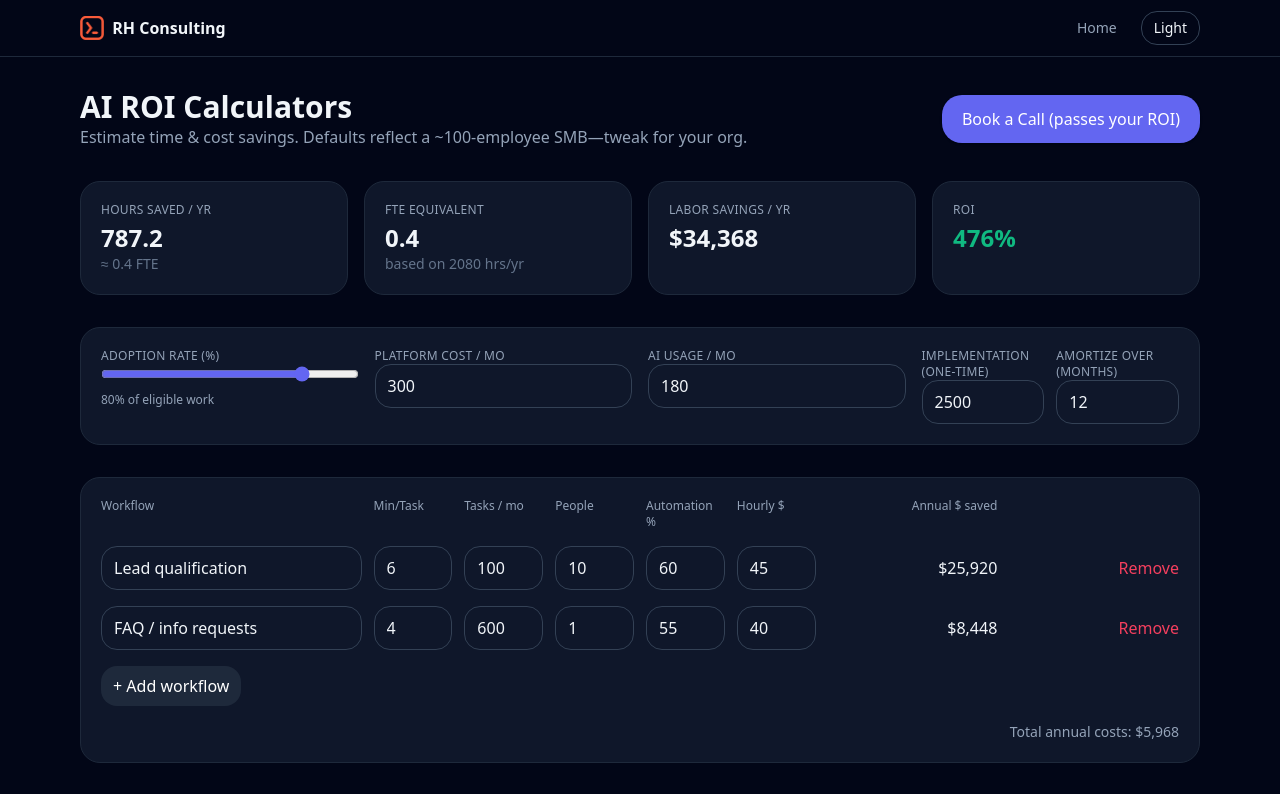
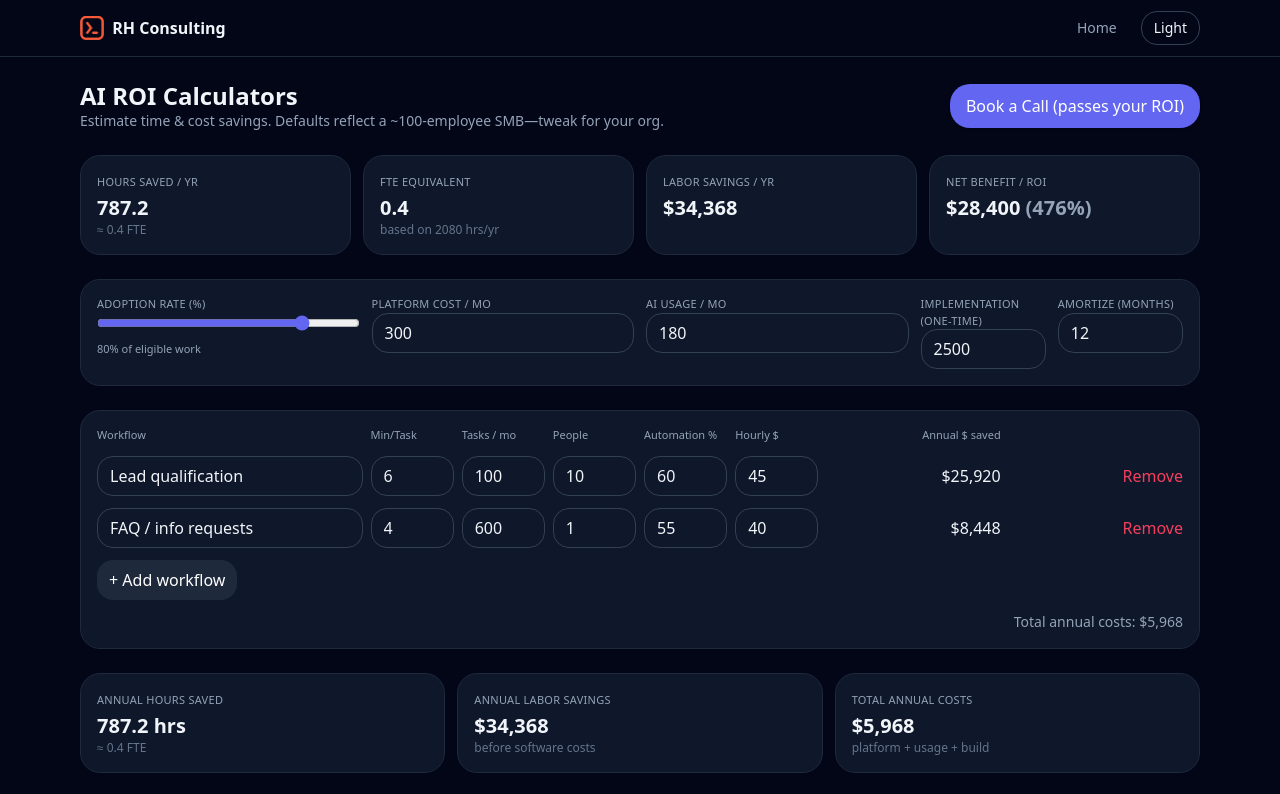
Before and after one commit to rickhancock-droid/rh-consulting-site, a Next.js app: page /roi-calculator in a window 1280 px wide. Shown: the top 794 px of the page. Built offline with nearby package versions, Linux system fonts and the light colour scheme.

Commit message:
ROI: compact layout; single Net benefit/ROI card; fix fit-on-one-screen

```diff
--- a/app/roi-calculator/page.tsx
+++ b/app/roi-calculator/page.tsx
@@ -45,14 +45,13 @@ type Costs = {
   amortizeMonths: number;
 };
 
-/* ---------------- Reusable Number Field (free typing) ---------------- */
+/* ---------------- NumberField (free typing) ---------------- */
 function NumberField({
   value,
   onChange,
   className = "",
   min,
   max,
-  step,
   placeholder,
 }: {
   value: number;
@@ -60,7 +59,6 @@ function NumberField({
   className?: string;
   min?: number;
   max?: number;
-  step?: number;
   placeholder?: string;
 }) {
   const [raw, setRaw] = useState(String(value ?? ""));
@@ -76,7 +74,8 @@ function NumberField({
         const next = e.target.value;
         setRaw(next);
         const normalized = next.replace(/[^\d.\-]/g, "");
-        const parsed = normalized === "" || normalized === "-" ? NaN : Number(normalized);
+        const parsed =
+          normalized === "" || normalized === "-" ? NaN : Number(normalized);
         if (!Number.isNaN(parsed)) {
           let v = parsed;
           if (min != null) v = Math.max(min, v);
@@ -86,7 +85,7 @@ function NumberField({
       }}
       onBlur={() => setRaw(String(value ?? ""))}
       className={[
-        "w-full h-11 rounded-xl border",
+        "w-full h-10 rounded-xl border",
         "bg-white text-slate-900 border-slate-300",
         "dark:bg-slate-900 dark:text-slate-100 dark:border-slate-700",
         "px-3 outline-none focus:ring-2 focus:ring-indigo-500/50",
@@ -97,7 +96,7 @@ function NumberField({
   );
 }
 
-/* ---------------- Default Data (100-employee SMB) ---------------- */
+/* ---------------- Defaults (100-employee SMB) ---------------- */
 const DEFAULT_ROWS: Row[] = [
   {
     id: "lead-qual",
@@ -127,7 +126,7 @@ const DEFAULT_COSTS: Costs = {
 };
 
 export default function ROICalculatorPage() {
-  const [adoption, setAdoption] = useState<number>(80); // %
+  const [adoption, setAdoption] = useState<number>(80);
   const [rows, setRows] = useState<Row[]>(DEFAULT_ROWS);
   const [costs, setCosts] = useState<Costs>(DEFAULT_COSTS);
   const [showExplainer, setShowExplainer] = useState<boolean>(true);
@@ -144,7 +143,6 @@ export default function ROICalculatorPage() {
         r.people *
         (r.automationPct / 100) *
         adoptionRate;
-
       const dollars = hours * r.hourlyCost;
       return { ...r, hoursSaved: hours, dollarsSaved: dollars };
     });
@@ -187,19 +185,19 @@ export default function ROICalculatorPage() {
     roi: Math.round(results.roiPct),
   });
 
-  /* --------- Styling helpers --------- */
+  /* --------- Styles --------- */
   const card = "rounded-2xl border bg-white text-slate-900 border-slate-200 dark:bg-slate-900 dark:text-slate-100 dark:border-slate-800";
   const cardMuted = card + " text-sm";
-  const gridLabel = "text-xs uppercase tracking-wide text-slate-500 dark:text-slate-400";
+  const gridLabel = "text-[11px] uppercase tracking-wide text-slate-500 dark:text-slate-400";
 
   /* --------- Render --------- */
   return (
-    <div className="mx-auto max-w-6xl px-4 py-8 space-y-8">
-      {/* Title + CTA (keep on one line on desktop) */}
-      <div className="flex flex-col md:flex-row items-center justify-between gap-4">
+    <div className="mx-auto max-w-6xl px-4 py-6 space-y-6">
+      {/* Header row: title/desc + CTA */}
+      <div className="flex flex-col md:flex-row md:items-center md:justify-between gap-3">
         <div className="text-left">
-          <h1 className="text-3xl font-bold">AI ROI Calculators</h1>
-          <p className="text-slate-500 dark:text-slate-400">
+          <h1 className="text-2xl font-bold leading-tight">AI ROI Calculators</h1>
+          <p className="text-slate-500 dark:text-slate-400 text-sm">
             Estimate time &amp; cost savings. Defaults reflect a ~100-employee SMB—tweak for your org.
           </p>
         </div>
@@ -208,41 +206,44 @@ export default function ROICalculatorPage() {
           href={calendlyHref}
           target="_blank"
           rel="noopener noreferrer"
-          className="rounded-2xl bg-indigo-500 hover:bg-indigo-600 text-white px-5 py-3 shadow transition-colors"
+          className="rounded-2xl bg-indigo-500 hover:bg-indigo-600 text-white px-4 py-2.5 shadow transition-colors self-start md:self-auto"
         >
           Book a Call (passes your ROI)
         </Link>
       </div>
 
-      {/* Top stats */}
-      <div className="grid grid-cols-1 md:grid-cols-4 gap-4">
-        <div className={cardMuted + " p-5"}>
+      {/* Stat cards — top-right shows Net benefit / ROI (single source of truth) */}
+      <div className="grid grid-cols-1 md:grid-cols-4 gap-3">
+        <div className={cardMuted + " p-4"}>
           <div className={gridLabel}>Hours saved / yr</div>
-          <div className="text-2xl font-semibold mt-1">
+          <div className="text-xl font-semibold mt-0.5">
             {fmt1(results.totalHours)}
           </div>
-          <div className="text-slate-400 dark:text-slate-500">≈ {fmt1(results.fte)} FTE</div>
+          <div className="text-slate-400 dark:text-slate-500 text-xs">≈ {fmt1(results.fte)} FTE</div>
         </div>
-        <div className={cardMuted + " p-5"}>
+        <div className={cardMuted + " p-4"}>
           <div className={gridLabel}>FTE equivalent</div>
-          <div className="text-2xl font-semibold mt-1">{fmt1(results.fte)}</div>
-          <div className="text-slate-400 dark:text-slate-500">based on 2080 hrs/yr</div>
+          <div className="text-xl font-semibold mt-0.5">{fmt1(results.fte)}</div>
+          <div className="text-slate-400 dark:text-slate-500 text-xs">based on 2080 hrs/yr</div>
         </div>
-        <div className={cardMuted + " p-5"}>
+        <div className={cardMuted + " p-4"}>
           <div className={gridLabel}>Labor savings / yr</div>
-          <div className="text-2xl font-semibold mt-1">{fmtMoney(results.labor$)}</div>
+          <div className="text-xl font-semibold mt-0.5">{fmtMoney(results.labor$)}</div>
         </div>
-        <div className={cardMuted + " p-5"}>
-          <div className={gridLabel}>ROI</div>
-          <div className="text-2xl font-semibold mt-1 text-emerald-500">
-            {isFinite(results.roiPct) ? `${Math.round(results.roiPct)}%` : "—"}
+        <div className={cardMuted + " p-4"}>
+          <div className={gridLabel}>Net benefit / ROI</div>
+          <div className="text-xl font-semibold mt-0.5">
+            {fmtMoney(results.net)}{" "}
+            {isFinite(results.roiPct) && (
+              <span className="text-slate-500 dark:text-slate-400">({Math.round(results.roiPct)}%)</span>
+            )}
           </div>
         </div>
       </div>
 
-      {/* Controls row (adoption + costs) */}
-      <div className={card + " p-5 space-y-5"}>
-        <div className="grid grid-cols-1 md:grid-cols-4 gap-4">
+      {/* Controls row (compact) */}
+      <div className={card + " p-4 space-y-4"}>
+        <div className="grid grid-cols-1 md:grid-cols-4 gap-3">
           {/* Adoption slider */}
           <div>
             <div className={gridLabel}>Adoption Rate (%)</div>
@@ -256,7 +257,7 @@ export default function ROICalculatorPage() {
               className="w-full accent-indigo-500"
               aria-label="Adoption rate"
             />
-            <div className="text-xs text-slate-500 dark:text-slate-400 mt-1">
+            <div className="text-[11px] text-slate-500 dark:text-slate-400 mt-1">
               {adoption}% of eligible work
             </div>
           </div>
@@ -275,7 +276,7 @@ export default function ROICalculatorPage() {
             <NumberField
               value={costs.aiMonthly}
               onChange={(v) => setCosts((c) => ({ ...c, aiMonthly: v }))}
-              placeholder="150"
+              placeholder="180"
             />
           </div>
 
@@ -289,7 +290,7 @@ export default function ROICalculatorPage() {
               />
             </div>
             <div>
-              <div className={gridLabel}>Amortize over (months)</div>
+              <div className={gridLabel}>Amortize (months)</div>
               <NumberField
                 value={costs.amortizeMonths}
                 onChange={(v) =>
@@ -302,9 +303,9 @@ export default function ROICalculatorPage() {
         </div>
       </div>
 
-      {/* Workflows table */}
-      <div className={card + " p-5 space-y-4"}>
-        <div className="grid grid-cols-12 gap-3 text-xs font-medium text-slate-500 dark:text-slate-400">
+      {/* Workflows table (compact) */}
+      <div className={card + " p-4 space-y-3"}>
+        <div className="grid grid-cols-12 gap-2 text-[11px] font-medium text-slate-500 dark:text-slate-400">
           <div className="col-span-3">Workflow</div>
           <div>Min/Task</div>
           <div>Tasks / mo</div>
@@ -316,7 +317,7 @@ export default function ROICalculatorPage() {
         </div>
 
         {results.rows.map((r, idx) => (
-          <div key={r.id} className="grid grid-cols-12 gap-3 items-center">
+          <div key={r.id} className="grid grid-cols-12 gap-2 items-center">
             <input
               type="text"
               value={r.name}
@@ -328,7 +329,7 @@ export default function ROICalculatorPage() {
                 })
               }
               className={[
-                "col-span-3 h-11 rounded-xl border px-3",
+                "col-span-3 h-10 rounded-xl border px-3",
                 "bg-white text-slate-900 border-slate-300",
                 "dark:bg-slate-900 dark:text-slate-100 dark:border-slate-700",
                 "outline-none focus:ring-2 focus:ring-indigo-500/50",
@@ -344,7 +345,7 @@ export default function ROICalculatorPage() {
                   return copy;
                 })
               }
-              placeholder="5"
+              placeholder="6"
             />
             <NumberField
               value={r.tasksPerMonth}
@@ -355,7 +356,7 @@ export default function ROICalculatorPage() {
                   return copy;
                 })
               }
-              placeholder="1200"
+              placeholder="100"
             />
             <NumberField
               value={r.people}
@@ -366,14 +367,17 @@ export default function ROICalculatorPage() {
                   return copy;
                 })
               }
-              placeholder="2"
+              placeholder="10"
             />
             <NumberField
               value={r.automationPct}
               onChange={(v) =>
                 setRows((rows) => {
                   const copy = [...rows];
-                  copy[idx] = { ...rows[idx], automationPct: Math.max(0, Math.min(100, v)) };
+                  copy[idx] = {
+                    ...rows[idx],
+                    automationPct: Math.max(0, Math.min(100, v)),
+                  };
                   return copy;
                 })
               }
@@ -388,7 +392,7 @@ export default function ROICalculatorPage() {
                   return copy;
                 })
               }
-              placeholder="40"
+              placeholder="45"
             />
 
             <div className="col-span-2 text-right text-slate-900 dark:text-slate-100 font-medium">
@@ -435,29 +439,33 @@ export default function ROICalculatorPage() {
         </div>
       </div>
 
-      {/* Bottom summary cards */}
-      <div className="grid grid-cols-1 md:grid-cols-3 gap-4">
-        <div className={cardMuted + " p-5"}>
+      {/* Bottom summary — costs only (no duplicate ROI) */}
+      <div className="grid grid-cols-1 md:grid-cols-3 gap-3">
+        <div className={cardMuted + " p-4"}>
           <div className={gridLabel}>Annual hours saved</div>
-          <div className="text-2xl font-semibold mt-1">
+          <div className="text-xl font-semibold mt-0.5">
             {fmt1(results.totalHours)} hrs
           </div>
-          <div className="text-slate-400 dark:text-slate-500">≈ {fmt1(results.fte)} FTE</div>
+          <div className="text-slate-400 dark:text-slate-500 text-xs">
+            ≈ {fmt1(results.fte)} FTE
+          </div>
         </div>
-        <div className={cardMuted + " p-5"}>
+        <div className={cardMuted + " p-4"}>
           <div className={gridLabel}>Annual labor savings</div>
-          <div className="text-2xl font-semibold mt-1">{fmtMoney(results.labor$)}</div>
-          <div className="text-slate-400 dark:text-slate-500">before software costs</div>
+          <div className="text-xl font-semibold mt-0.5">
+            {fmtMoney(results.labor$)}
+          </div>
+          <div className="text-slate-400 dark:text-slate-500 text-xs">
+            before software costs
+          </div>
         </div>
-        <div className={cardMuted + " p-5"}>
-          <div className={gridLabel}>Net benefit / ROI</div>
-          <div className="text-2xl font-semibold mt-1">
-            {fmtMoney(results.net)}{" "}
-            {isFinite(results.roiPct) && (
-              <span className="text-slate-500 dark:text-slate-400">
-                ({Math.round(results.roiPct)}%)
-              </span>
-            )}
+        <div className={cardMuted + " p-4"}>
+          <div className={gridLabel}>Total annual costs</div>
+          <div className="text-xl font-semibold mt-0.5">
+            {fmtMoney(results.annualCosts)}
+          </div>
+          <div className="text-slate-400 dark:text-slate-500 text-xs">
+            platform + usage + build
           </div>
         </div>
       </div>
@@ -465,35 +473,42 @@ export default function ROICalculatorPage() {
       {/* Explainer */}
       <div className={card + " p-0 overflow-hidden"}>
         <button
-          className="w-full text-left px-5 py-4 flex items-center gap-2"
+          className="w-full text-left px-4 py-3 flex items-center gap-2"
           onClick={() => setShowExplainer((s) => !s)}
         >
-          <span className="text-slate-900 dark:text-slate-50">
+          <span className="text-slate-900 dark:text-slate-50 text-sm">
             {showExplainer ? "▾" : "▸"} How we calculate ROI
           </span>
         </button>
         {showExplainer && (
-          <div className="px-5 pb-5">
-            <div className="prose prose-slate dark:prose-invert max-w-none">
+          <div className="px-4 pb-4">
+            <div className="prose prose-slate dark:prose-invert max-w-none text-sm">
               <ul>
                 <li>
-                  <strong>Hours saved / workflow</strong> = minutes per task × tasks/mo × people × automation% × adoption% × 12 months.
+                  <strong>Hours saved / workflow</strong> = minutes per task ×
+                  tasks/mo × people × automation% × adoption% × 12 months.
                 </li>
                 <li>
-                  <strong>Annual $ saved</strong> = hours saved × hourly cost (loaded).
+                  <strong>Annual $ saved</strong> = hours saved × hourly cost
+                  (loaded).
                 </li>
                 <li>
-                  <strong>Total annual costs</strong> = (platform/mo + AI usage/mo) × 12 + (implementation ÷ amortize months).
+                  <strong>Total annual costs</strong> = (platform/mo + AI
+                  usage/mo) × 12 + (implementation ÷ amortize months).
                 </li>
                 <li>
-                  <strong>Net benefit</strong> = annual labor savings − total annual costs.
+                  <strong>Net benefit</strong> = annual labor savings − total
+                  annual costs.
                 </li>
                 <li>
                   <strong>ROI %</strong> = net benefit ÷ total annual costs.
                 </li>
               </ul>
               <p>
-                Defaults mirror a typical <em>~100-employee SMB</em>. Tune adoption and automation% to your reality. We can also model license consolidation or additional headcount lift on a live call.
+                Defaults mirror a typical <em>~100-employee SMB</em>. Tune
+                adoption and automation% to your reality. We can also model
+                license consolidation or additional headcount lift on a live
+                call.
               </p>
             </div>
           </div>
```
